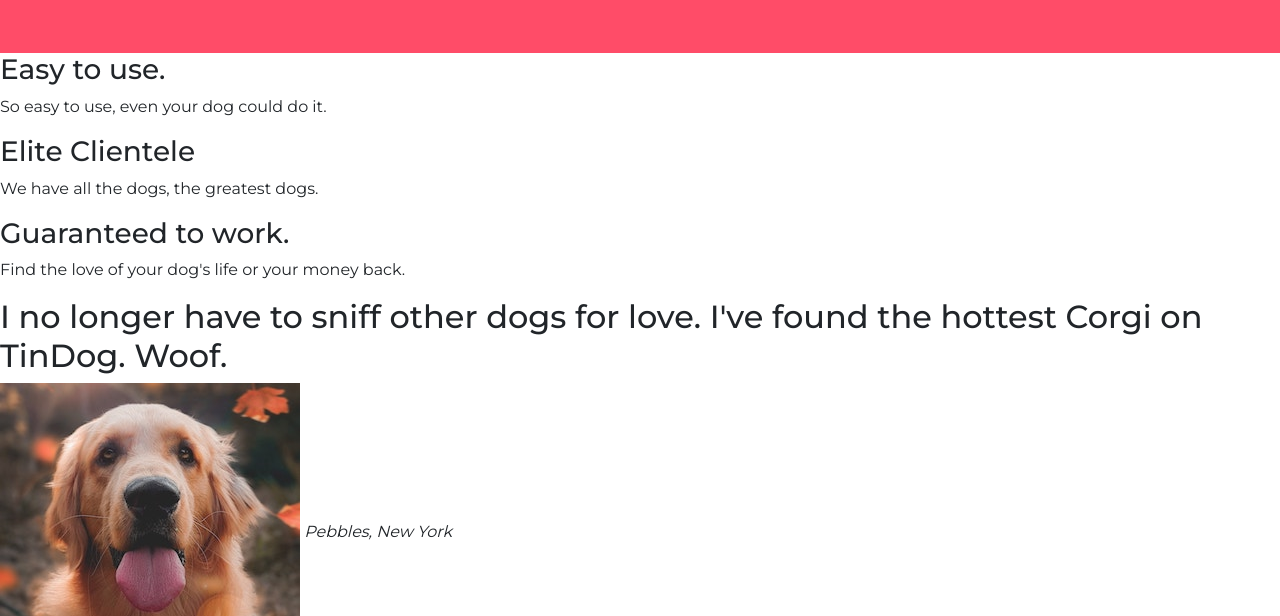
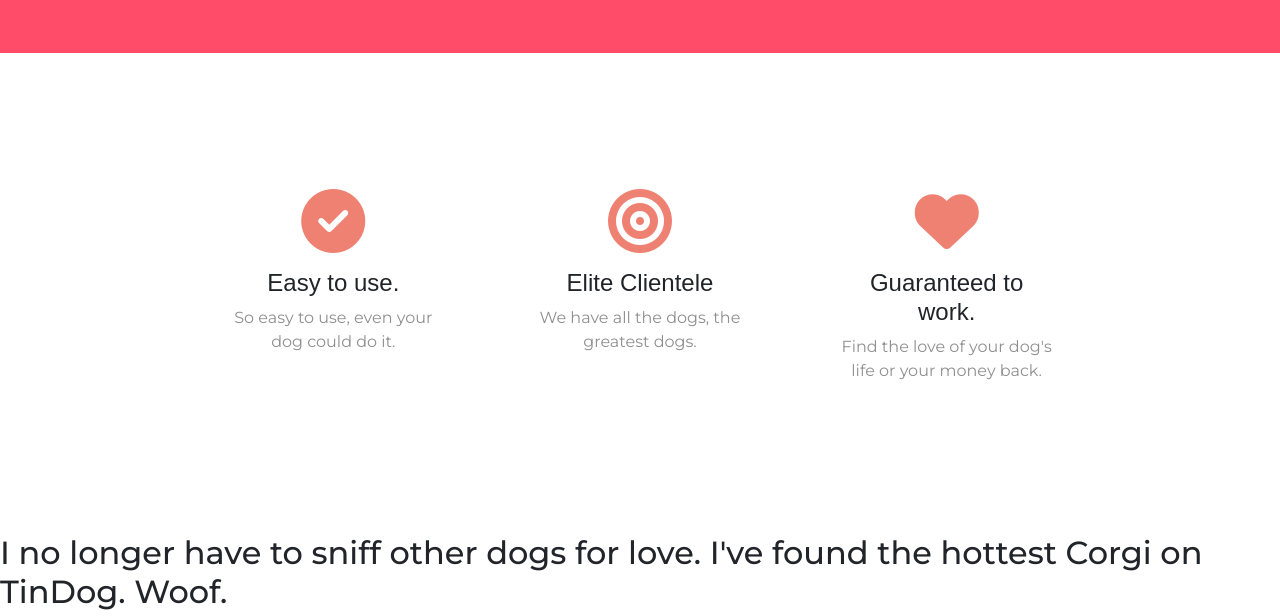
Before and after one commit to LeaCara/CV_WEB, a plain HTML site: page btrap_web/index.html in a window 1280 px wide. Shown: the part 678-1294 px from the top of the page. Drawn offline with nearby package versions, Linux system fonts and the light colour scheme.

Commit message:
Completing Challenge with sizing, icons, padding and divs

```diff
--- a/btrap_web/css/styles.css
+++ b/btrap_web/css/styles.css
@@ -2,6 +2,11 @@
   font-family: 'Montserrat', sans-serif;
   font-size: 3.5rem;  line-height: 1.5;
   font-weight: 900;
+}
+
+h3 {
+  font-family: 'Montserrat-bold', sans-serif;
+  font-size: 1.5rem;
 }
 
 #title {
@@ -49,3 +54,30 @@
   width: 60%;
   transform: rotate(25deg);
 }
+
+
+/* Feature Section */
+#features {
+    padding: 7% 15%;
+}
+
+/* Paragraph Feature */
+.features-parag {
+  color: #8F8F8F;
+}
+
+/* Icon Feature */
+.icon {
+  font-size: 3rem;
+  color: #ef8172;
+  margin-bottom: 1rem;
+}
+
+.icon:hover {
+  color: #ff4c68;
+}
+
+.feature-box {
+  text-align: center;
+  padding: 5%;
+}
--- a/btrap_web/index.html
+++ b/btrap_web/index.html
@@ -76,16 +76,23 @@
   <!-- Features -->
 
   <section id="features">
-
-    <h3>Easy to use.</h3>
-    <p>So easy to use, even your dog could do it.</p>
-
-    <h3>Elite Clientele</h3>
-    <p>We have all the dogs, the greatest dogs.</p>
-
-    <h3>Guaranteed to work.</h3>
-    <p>Find the love of your dog's life or your money back.</p>
-
+    <div class="row">
+        <div class="feature-box col-lg-4">
+          <i class="icon fas fa-check-circle fa-4x"></i>
+          <h3>Easy to use.</h3>
+          <p class="features-parag">So easy to use, even your dog could do it.</p>
+        </div>
+        <div class="feature-box col-lg-4">
+          <i class="icon fas fa-bullseye fa-4x"></i>
+          <h3>Elite Clientele</h3>
+          <p class="features-parag">We have all the dogs, the greatest dogs.</p>
+        </div>
+        <div class="feature-box col-lg-4">
+          <i class="icon fas fa-heart fa-4x"></i>
+          <h3>Guaranteed to work.</h3>
+          <p class="features-parag">Find the love of your dog's life or your money back.</p>
+        </div>
+    </div>
   </section>
 
 
```
